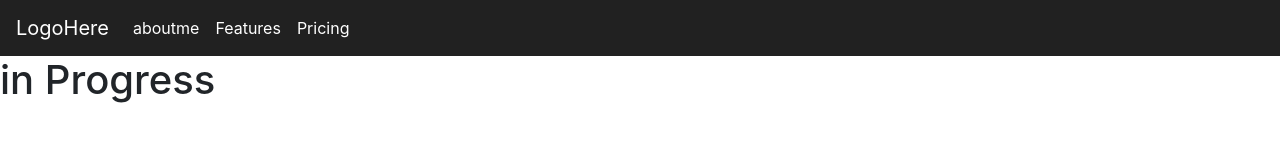
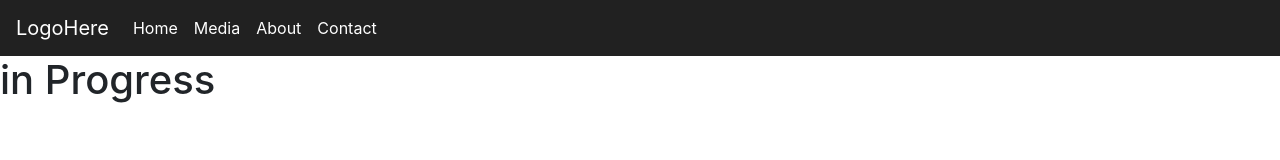
Before and after one commit to robertCarmona/WebsiteJordan, a plain HTML site: page index.html in a window 1280 px wide. Drawn offline with nearby package versions, Linux system fonts and the light colour scheme.

Commit message:
nav links changed

```diff
--- a/index.html
+++ b/index.html
@@ -20,13 +20,16 @@
     <div class="collapse navbar-collapse" id="navbarNav">
       <ul class="navbar-nav">
         <li class="nav-item">
-          <a class="nav-link" href="#">aboutme <span class="sr-only">(current)</span></a>
+          <a class="nav-link" href="#">Home<span class="sr-only">(current)</span></a>
         </li>
         <li class="nav-item">
-          <a class="nav-link" href="#">Features</a>
+          <a class="nav-link" href="#">Media</a>
         </li>
         <li class="nav-item">
-          <a class="nav-link" href="#">Pricing</a>
+          <a class="nav-link" href="#">About</a>
+        </li>
+        <li class="nav-item">
+          <a class="nav-link" href="#">Contact</a>
         </li>
       </ul>
     </div>
```
